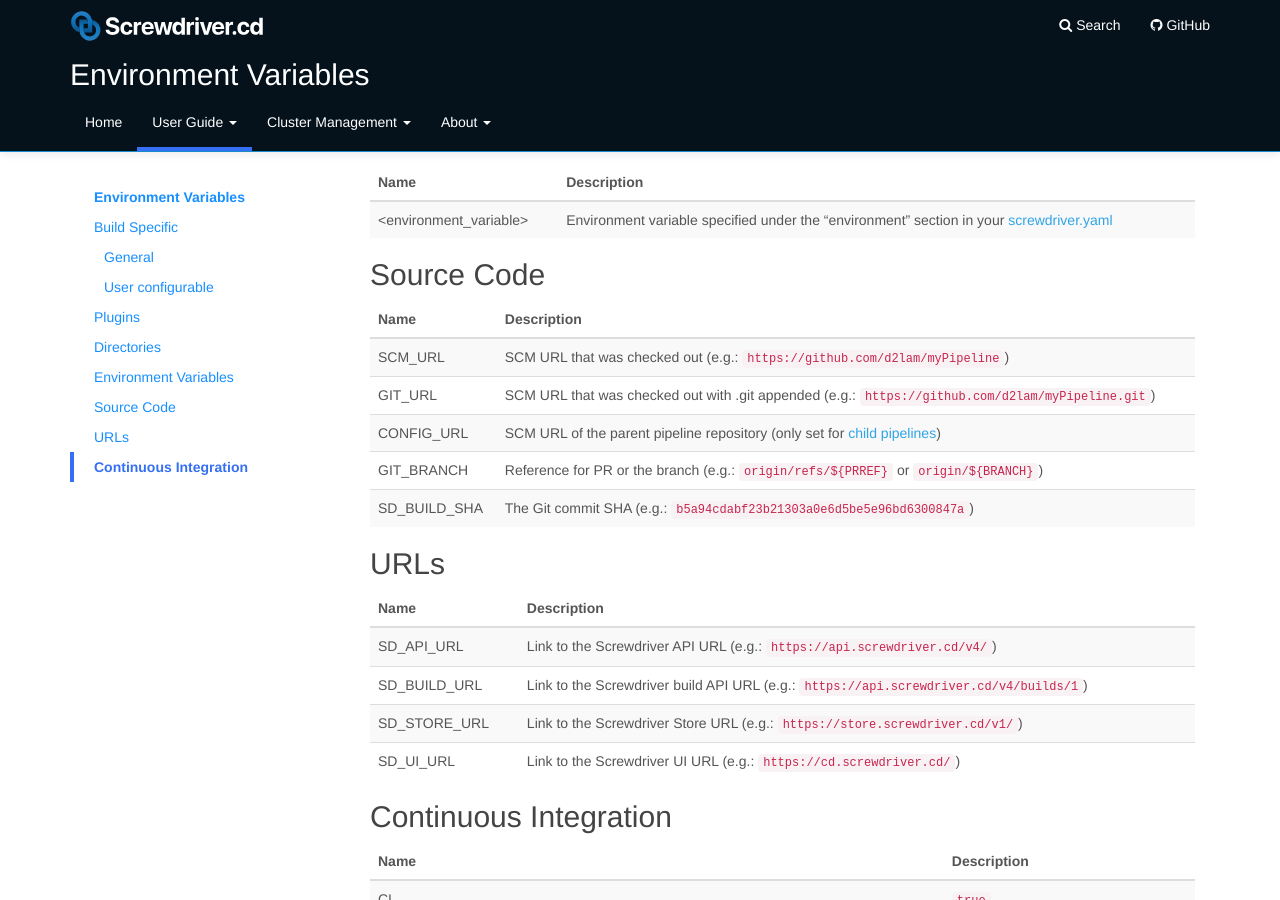
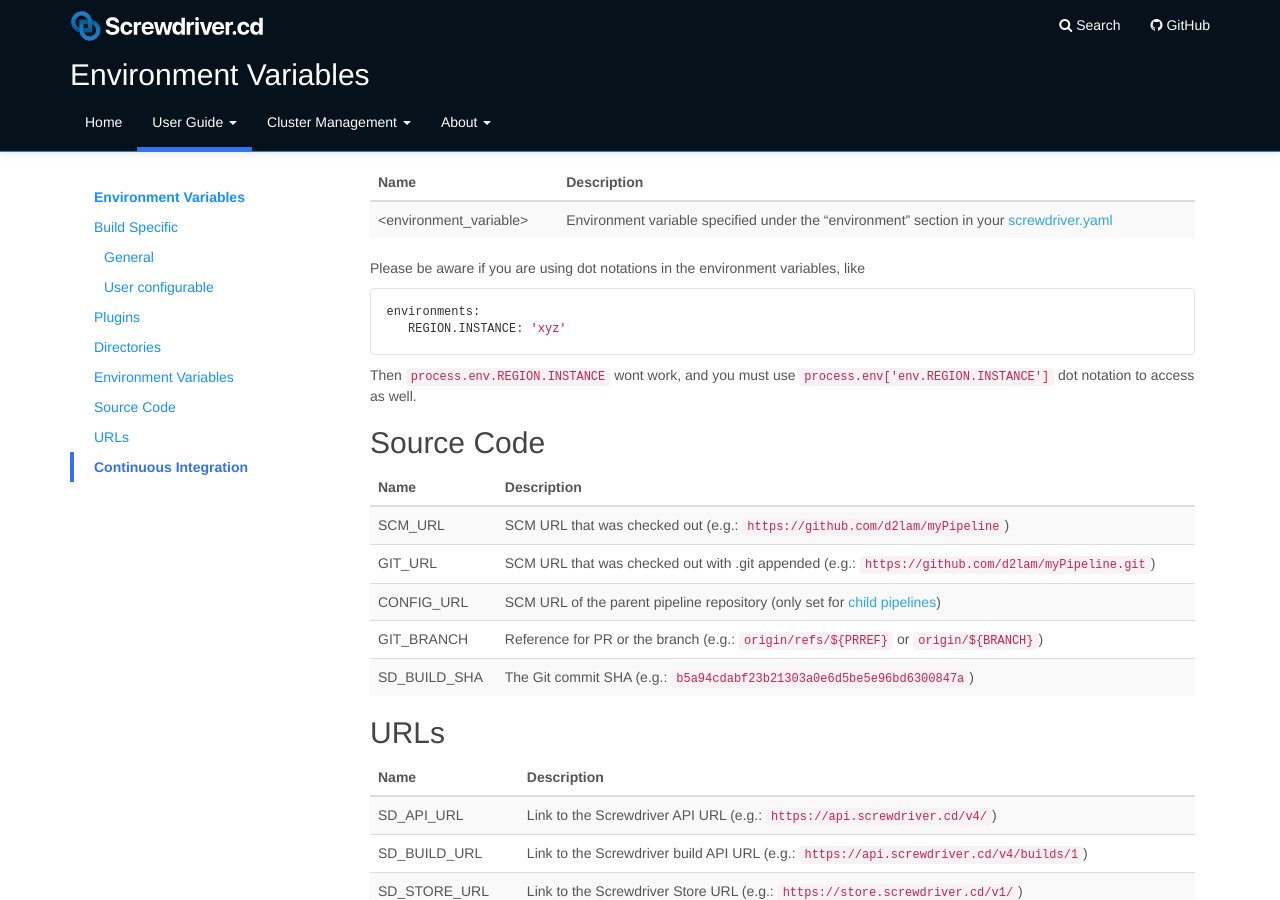
Before and after one commit to screwdriver-cd/guide, a Jekyll site: the page built from docs/user-guide/environment-variables.md, in a window 1280 px wide and 900 px high, scrolled down 2413 px. Built offline with Jekyll 4.4.1, drawn with Linux system fonts in a browser that asks for light colours.

Commit message:
fix: add example of accessing via dot notation

````diff
--- a/docs/user-guide/environment-variables.md
+++ b/docs/user-guide/environment-variables.md
@@ -93,6 +93,13 @@ These environment variables may or may not be available depending on what plugin
 |------|-------|
 | &lt;environment_variable&gt; | Environment variable specified under the "environment" section in your [screwdriver.yaml](configuration/) |
 
+Please be aware if you are using dot notations in the environment variables, like
+```
+environments:
+   REGION.INSTANCE: 'xyz'
+```
+Then `process.env.REGION.INSTANCE` wont work, and you must use `process.env['env.REGION.INSTANCE']` dot notation to access as well.
+
 ## Source Code
 
 | Name | Description |
````
